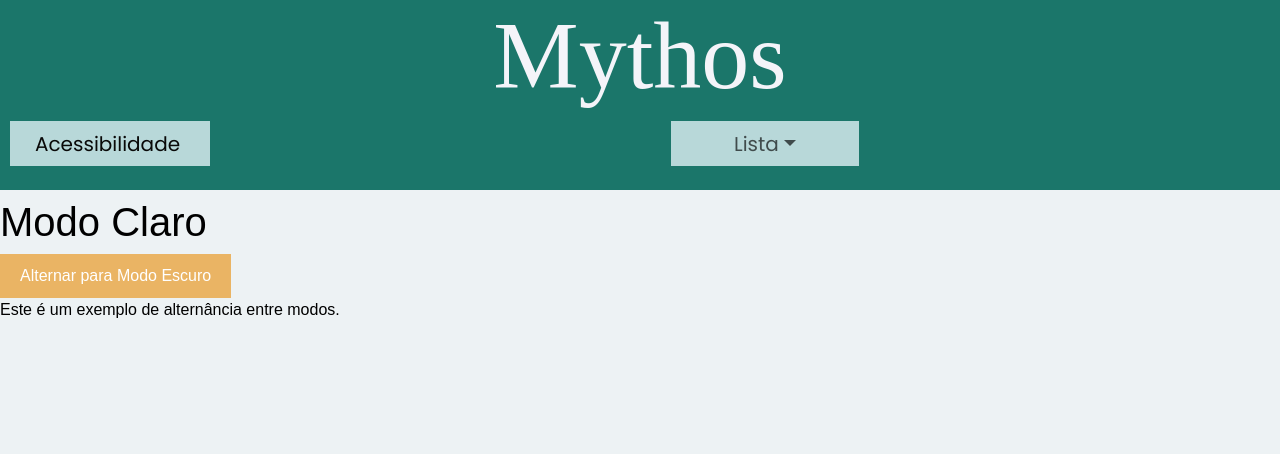
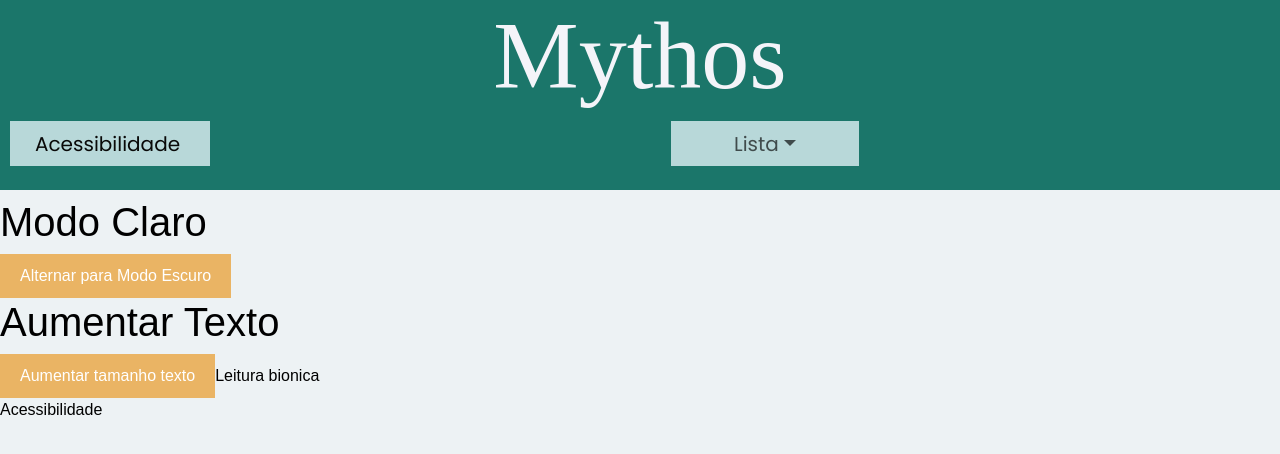
Before and after one commit to diegocamargo55555/Mythos, a React (Create React App) app: page /acessibilidade in a window 1280 px wide. Shown: the top 454 px of the page. Built offline with nearby package versions, Linux system fonts and the light colour scheme; a web font is replaced by a local one.

Commit message:
acessibilidade agora permite alteração tamanho do texto

```diff
--- a/src/pages/Acessibilidade/acessibilidade.css
+++ b/src/pages/Acessibilidade/acessibilidade.css
@@ -37,3 +37,21 @@ button:hover {
   background-color: #cbd7dc;
   color:#1D1E2C
 }
+
+.smallText {
+  font-size: 16px;
+}
+.smallText h1{
+  font-size: 40px;
+}
+.bigText {
+  font-size: 36px;
+}
+.bigText h1{
+  font-size: larger;
+}
+.container{
+  font-size: 20px;
+  border: 5px
+  solid green;
+}
--- a/src/pages/Acessibilidade/acessibilidade_page.js
+++ b/src/pages/Acessibilidade/acessibilidade_page.js
@@ -3,6 +3,7 @@ import "./acessibilidade.css"
 
 const Acessibilidade = () => {
     const [isDarkMode, setIsDarkMode] = useState(false);
+    const[isBig, setisBig] = useState(false);
 
     useEffect(() => {
       const savedMode = localStorage.getItem("darkMode");
@@ -10,25 +11,48 @@ const Acessibilidade = () => {
         setIsDarkMode(true);
       }
     }, []);
-
+    useEffect(() =>{
+      const savedMode = localStorage.getItem("bigText");
+      if(savedMode == "enabled"){
+        setisBig(true);
+      }
+    }, []);
     useEffect(() => {
       localStorage.setItem("darkMode", isDarkMode ? "enabled" : "disabled");
     }, [isDarkMode]);
+    useEffect(() =>{
+      localStorage.setItem("bigText", isBig ? "enabled" : "disabled");
+    }, [isBig]);
     const toggleDarkMode = () => {
       setIsDarkMode((prevMode) => !prevMode);
       window.location.reload();
     };
+    const toggleBigText = () => {
+      setisBig((prevMode) => !prevMode);
+      window.location.reload();
+    }
+
+
     return (
       <div className={isDarkMode ? "dark-mode" : "body-claro"}>
-        <div>
+        <div className={isBig ? "bigText" : "smallText"}>
           <header>
             <h1>{isDarkMode ? "Modo Escuro" : "Modo Claro"}</h1>
             <button onClick={toggleDarkMode}>
               Alternar para {isDarkMode ? "Modo Claro" : "Modo Escuro"}
             </button>
+            <h1>Aumentar Texto</h1>
+           <button onClick={toggleBigText}>
+              {isBig ? "Diminuir tamanho texto" : "Aumentar tamanho texto"}
+            </button>
+            Leitura bionica
           </header>
           <main>
-            <p>Este é um exemplo de alternância entre modos.</p>
+          <div>
+              <p>
+                  Acessibilidade
+              </p>
+            </div>
           </main>
         </div>
       </div>
```
